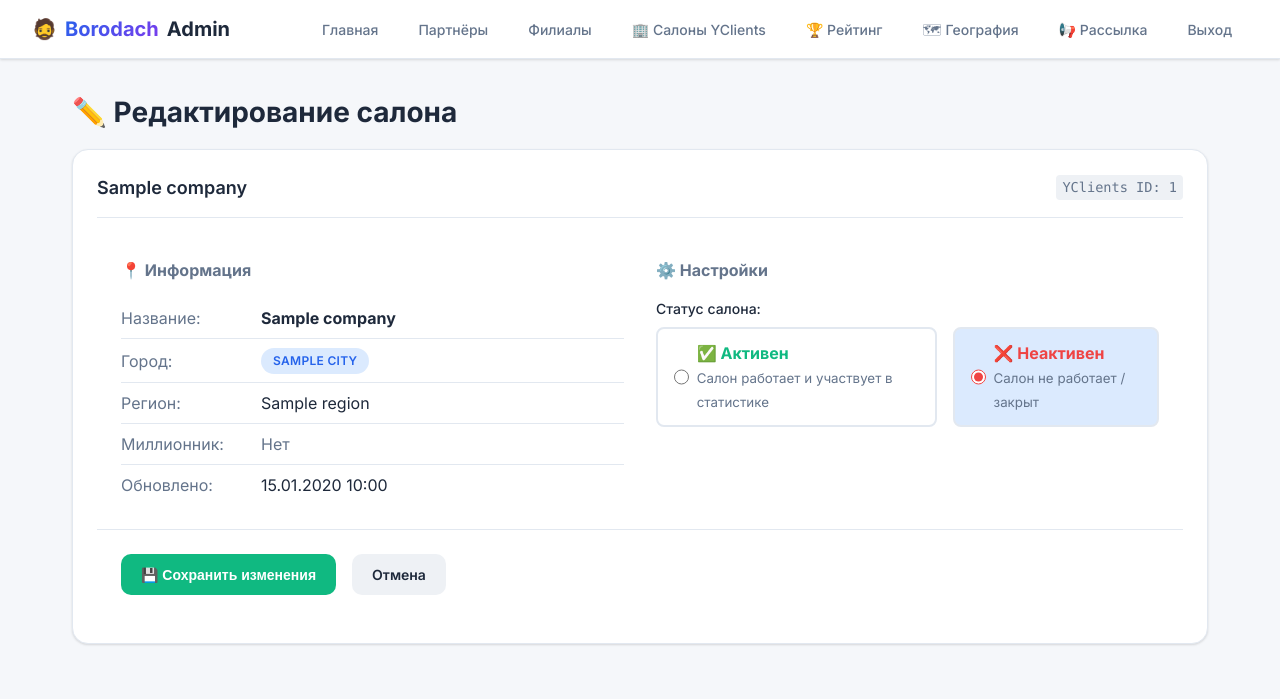
After one commit to VGUROV050/borodach-franchise-bot, a FastAPI app: template admin/templates/edit_yclients_company.html in a window 1280 px wide. The commit adds this page. Shown: the top 699 px of the page. Run offline with FastAPI, Linux system fonts and the light colour scheme; the template is opened without the code that fills it: most values are stand-ins (such as "Sample title", 1, 10 or a date in 2020).

Commit message:
feat: add edit page for YClients companies with pencil button

```diff
--- /dev/null
+++ b/admin/templates/edit_yclients_company.html
@@ -0,0 +1,97 @@
+{% extends "base.html" %}
+
+{% block title %}Редактирование — {{ company.name }}{% endblock %}
+
+{% block content %}
+<h1 class="mb-2">✏️ Редактирование салона</h1>
+
+<div class="card">
+    <div class="card-header">
+        <h2 class="card-title">{{ company.name }}</h2>
+        <code style="font-size: 0.85rem; color: var(--text-muted);">YClients ID: {{ company.yclients_id }}</code>
+    </div>
+
+    <form method="post" action="/yclients-companies/{{ company.id }}/edit">
+        <div style="display: grid; grid-template-columns: 1fr 1fr; gap: 2rem; padding: 1.5rem;">
+            <div>
+                <h3 style="font-size: 1rem; color: var(--text-muted); margin-bottom: 1rem;">📍 Информация</h3>
+
+                <table style="width: 100%;">
+                    <tr>
+                        <td class="text-muted" style="width: 140px; padding: 0.5rem 0;">Название:</td>
+                        <td style="padding: 0.5rem 0;"><strong>{{ company.name }}</strong></td>
+                    </tr>
+                    <tr>
+                        <td class="text-muted" style="padding: 0.5rem 0;">Город:</td>
+                        <td style="padding: 0.5rem 0;">
+                            {% if company.city %}
+                            <span class="badge" style="background: var(--accent-light); color: var(--accent);">{{ company.city }}</span>
+                            {% else %}
+                            <span class="text-muted">Не определён</span>
+                            {% endif %}
+                        </td>
+                    </tr>
+                    <tr>
+                        <td class="text-muted" style="padding: 0.5rem 0;">Регион:</td>
+                        <td style="padding: 0.5rem 0;">{{ company.region or '—' }}</td>
+                    </tr>
+                    <tr>
+                        <td class="text-muted" style="padding: 0.5rem 0;">Миллионник:</td>
+                        <td style="padding: 0.5rem 0;">
+                            {% if company.is_million_city %}
+                            <span style="color: var(--success);">✓ Да</span>
+                            {% else %}
+                            <span class="text-muted">Нет</span>
+                            {% endif %}
+                        </td>
+                    </tr>
+                    <tr>
+                        <td class="text-muted" style="padding: 0.5rem 0;">Обновлено:</td>
+                        <td style="padding: 0.5rem 0;">{{ company.synced_at.strftime('%d.%m.%Y %H:%M') if company.synced_at else '—' }}</td>
+                    </tr>
+                </table>
+            </div>
+
+            <div>
+                <h3 style="font-size: 1rem; color: var(--text-muted); margin-bottom: 1rem;">⚙️ Настройки</h3>
+
+                <div class="form-group">
+                    <label class="form-label">Статус салона:</label>
+                    <div style="display: flex; gap: 1rem; margin-top: 0.5rem;">
+                        <label style="display: flex; align-items: center; gap: 0.5rem; cursor: pointer; padding: 0.75rem 1rem; border: 2px solid var(--border); border-radius: 8px; transition: all 0.2s;"
+                               class="status-option" data-status="active">
+                            <input type="radio" name="is_active" value="1" {% if company.is_active %}checked{% endif %}
+                                   style="width: 18px; height: 18px; accent-color: var(--success);">
+                            <span>
+                                <strong style="color: var(--success);">✅ Активен</strong>
+                                <br><small class="text-muted">Салон работает и участвует в статистике</small>
+                            </span>
+                        </label>
+                        <label style="display: flex; align-items: center; gap: 0.5rem; cursor: pointer; padding: 0.75rem 1rem; border: 2px solid var(--border); border-radius: 8px; transition: all 0.2s;"
+                               class="status-option" data-status="inactive">
+                            <input type="radio" name="is_active" value="0" {% if not company.is_active %}checked{% endif %}
+                                   style="width: 18px; height: 18px; accent-color: var(--danger);">
+                            <span>
+                                <strong style="color: var(--danger);">❌ Неактивен</strong>
+                                <br><small class="text-muted">Салон не работает / закрыт</small>
+                            </span>
+                        </label>
+                    </div>
+                </div>
+            </div>
+        </div>
+
+        <div style="padding: 1.5rem; border-top: 1px solid var(--border); display: flex; gap: 1rem;">
+            <button type="submit" class="btn btn-success">💾 Сохранить изменения</button>
+            <a href="/yclients-companies" class="btn">Отмена</a>
+        </div>
+    </form>
+</div>
+
+<style>
+    .status-option:has(input:checked) {
+        border-color: var(--accent);
+        background: var(--accent-light);
+    }
+</style>
+{% endblock %}
```
Also changed, not shown: admin/routes.py (+35 -7 lines), admin/templates/yclients_companies.html (+32 -37 lines).
